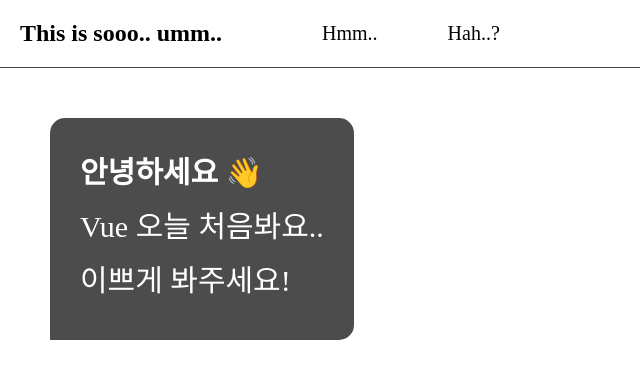
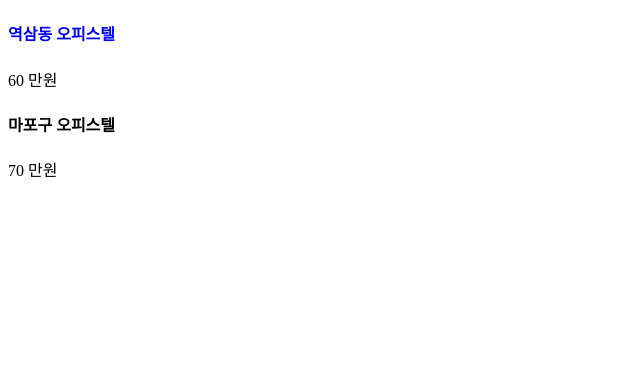
Before and after one commit to 1z-Labs/Vue_Hyunji, a Vue app: page / in a window 1280 px wide. Shown: the top 378 px of the page, without its empty margins (0-640 px from the left). Built offline with nearby package versions, Linux system fonts and the light colour scheme.

Commit message:
데이터 바인딩 이용하기

```diff
--- a/src/App.vue
+++ b/src/App.vue
@@ -1,28 +1,33 @@
-<!--뷰 컴포넌트의 구조를 HTML 태그를 사용하여 구성-->
 <template>
-  <HeaderComponent/>
-  <router-view/>
+  <div>
+    <!--HTML 속성도 데이터 바인딩 가능 -> :(콜론) 사용 (vue 문법)-->
+    <h4 class="red" :style="스타일">{{ products[0] }}</h4>
+    <p>{{ price1 }} 만원</p> <!--{{  }} -> 자동 렌더링-->
+  </div>
+  <div>
+    <h4>{{ products[1] }}</h4>
+    <p>{{ price2 }} 만원</p>
+  </div>
 </template>
 
-<!--
-  해당 스크립트가 위치하는 파일의 템플릿에 대해서만 스코프가 적용
-  import를 사용하여 다른 모듈이나 라이브러리를 가져올 수 있음.
--->
 <script>
-import HeaderComponent from '@/components/HeaderComponent.vue'
-
-// export default를 이용하여 뷰 컴포넌트 등록
 export default {
   name: 'App',
+  // 데이터 바인딩 : js 데이터를 html에 넣는 방법
+  // 데이터 보관함! - 자주 변경되는 데이터들은 데이터 바인딩을 이용할 것
+  data(){
+    return{
+      price1 : 60,
+      price2 : 70,
+      스타일 : 'color: blue',
+      products : ['역삼동 오피스텔', '마포구 오피스텔'],
+    }
+  },
   components: {
-    HeaderComponent
+
   }
 }
 </script>
 
-<!--
-  스타일 속성에 관련한 css 코드 삽입
-  스타일 태그에 scoped 옵션을 부여하면 해당 템플릿에만 스타일 적용
--->
 <style>
 </style>
--- a/src/components/HeaderComponent.vue
+++ /dev/null
@@ -1,45 +0,0 @@
-<template>
-<div class="header">
-    <h2><router-link to="/" class="link">This is sooo.. umm..</router-link></h2>
-    <ul>
-        <li><router-link to="/hmm" class="link">Hmm..</router-link></li>
-        <li>Hah..?</li>
-    </ul>
-</div>
-</template>
-
-<script>
-export default {
-    name: 'HeaderComponent'
-}
-</script>
-
-<style>
-* {
-    margin: 0;
-    padding: 0;
-}
-
-.header {
-    padding: 20px;
-    border-bottom: 1px solid #454545;
-    display: flex;
-}
-
-.header ul {
-    display: flex;
-    list-style: none;
-    gap: 70px;
-    align-items: center;
-    margin-left: 100px;
-}
-
-.header li {
-    font-size: 20px;
-}
-
-.link {
-    color: black;
-    text-decoration: none;
-}
-</style>
--- a/src/components/HmmComponent.vue
+++ /dev/null
@@ -1,44 +0,0 @@
-<template>
-    <div class="description">
-        <p class="hello1">Hmm.. Where is Here..? 🤔</p>
-        <p class="hello2">I think I had a dream..</p>
-        <p class="hello3"><strong>is not it..??</strong></p>
-    </div>
-</template>
-
-<script>
-export default {
-    name: 'HmmComponent'
-}
-</script>
-
-<style scoped>
-.description {
-    padding: 50px;
-    display: inline-block;
-}
-.description p {
-    line-height: 120%;
-    font-size: 30px;
-    display: block;
-}
-.hello1 {
-    animation: fadeIn 0.7s ease-in-out;
-}
-.hello2 {
-    animation: fadeIn 1s ease-in-out;
-}
-.hello3 {
-    animation: fadeIn 1.3s ease-in-out;
-}
-@keyframes fadeIn {
-    from {
-        opacity: 0;
-        transform: translateY(20px);
-    }
-    to {
-        opacity: 3;
-        transform: none;
-    }
-}
-</style>
--- a/src/components/HomeComponent.vue
+++ /dev/null
@@ -1,59 +0,0 @@
-<template>
-<div class="description">
-    <div class="box1">
-        <div class="comment1"><strong>안녕하세요 </strong>👋</div>
-        <div class="comment2">Vue 오늘 처음봐요..</div>
-        <div class="comment3">이쁘게 봐주세요!</div>
-    </div>
-</div>
-</template>
-
-<script>
-export default {
-    name: "HomeComponent"
-}
-</script>
-
-<style scoped>
-.description {
-    padding: 50px;
-    font-size: 30px;
-}
-.description div {
-    margin-bottom: 10px;
-}
-.description .box1 {
-    padding: 30px;
-    display: inline-block;
-    background-color: rgb(76, 76, 76);
-    color: #fff;
-    border-top-left-radius: 15px;
-    border-top-right-radius: 15px;
-    border-bottom-right-radius: 15px;
-    animation: fadeInLeft 0.7s;
-}
-
-.description .comment1 {
-    animation: fadeInLeft 0.7s;
-    display: block;
-}
-.description .comment2 {
-    animation: fadeInLeft 1s;
-    display: block;
-}
-.description .comment3 {
-    animation: fadeInLeft 1.3s;
-    display: block;
-}
-
-@keyframes fadeInLeft {
-	0% {
-		opacity: 0;
-		transform: translate3d(-100%, 0, 0);
-	}
-	100% {
-		opacity: 1;
-		transform: translateZ(0);
-	}
-}
-</style>
--- a/src/main.js
+++ b/src/main.js
@@ -1,7 +1,5 @@
 import { createApp } from 'vue'
 import App from './App.vue'
-import routers from './routers' // router import
 
 const app = createApp(App)
-app.use(routers) // add router
 app.mount('#app')
--- a/src/routers/index.js
+++ /dev/null
@@ -1,23 +0,0 @@
-import { createWebHistory, createRouter } from "vue-router";
-import HomeComponent from "@/components/HomeComponent.vue";
-import HmmComponent from "@/components/HmmComponent.vue";
-
-const routes = [
-    {
-        path: "/",
-        name: "HomeComponent",
-        component: HomeComponent,
-    },
-    {
-        path: "/hmm",
-        name: "HmmComponent",
-        component: HmmComponent,
-    }
-];
-
-const router =  createRouter({
-    history: createWebHistory(),
-    routes,
-});
-
-export default router;
```
